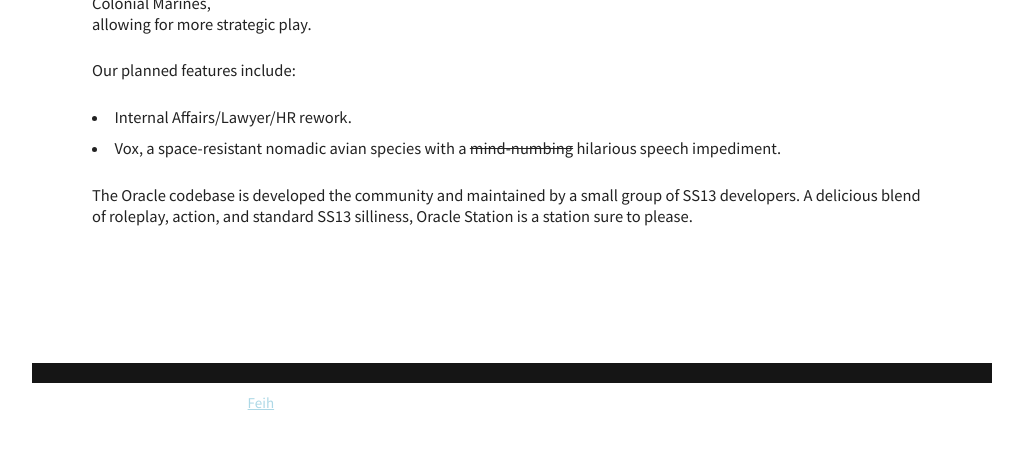
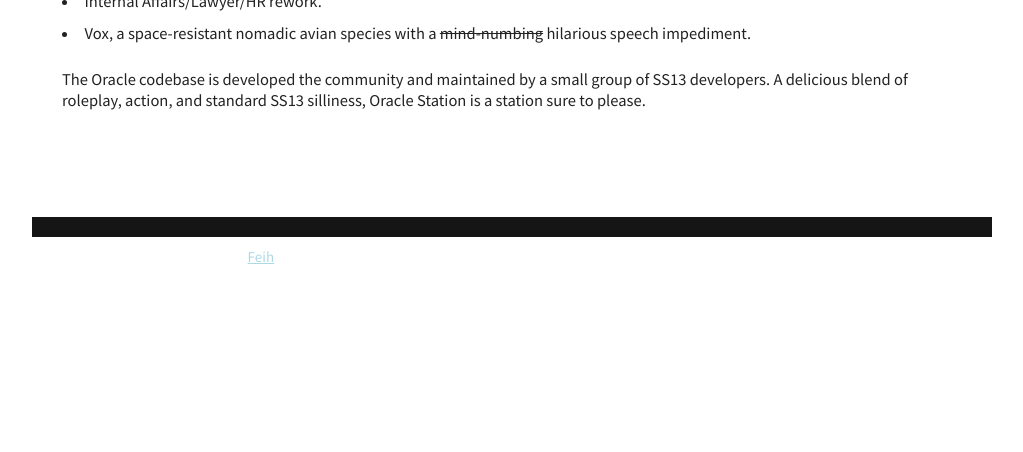
Before and after one commit to OracleStation/OracleStation.github.io, a PHP site: page / in a window 1280 px wide. Shown: the part 1038-1490 px from the top of the page, without its empty margins (128-1151 px from the left). After the commit the page ends 1302 px from the top, so only its background shows below. Run offline with PHP 8.4, Linux system fonts and the light colour scheme; data that the repository does not hold is empty; some libraries are stand-ins or nearby versions.

Commit message:
Feels like too much padding, so I'm shaving it off

```diff
--- a/css/style.css
+++ b/css/style.css
@@ -174,7 +174,7 @@ nav a:hover {
 }
 
 .panel-numero-uno {
-    padding: 4em;
+    padding: 2em;
     background: rgb(255, 255, 255);
     border-bottom: 20px solid #151515;
 }
```
